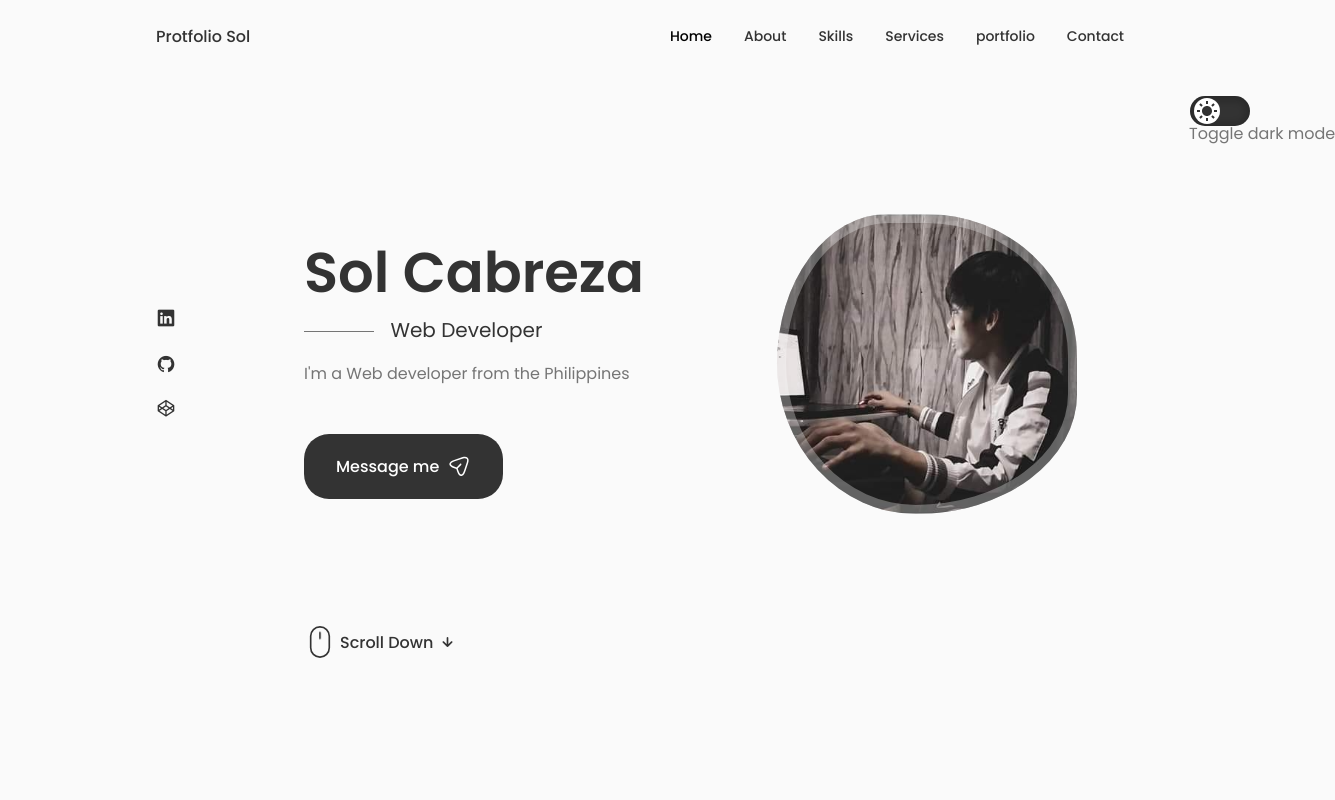
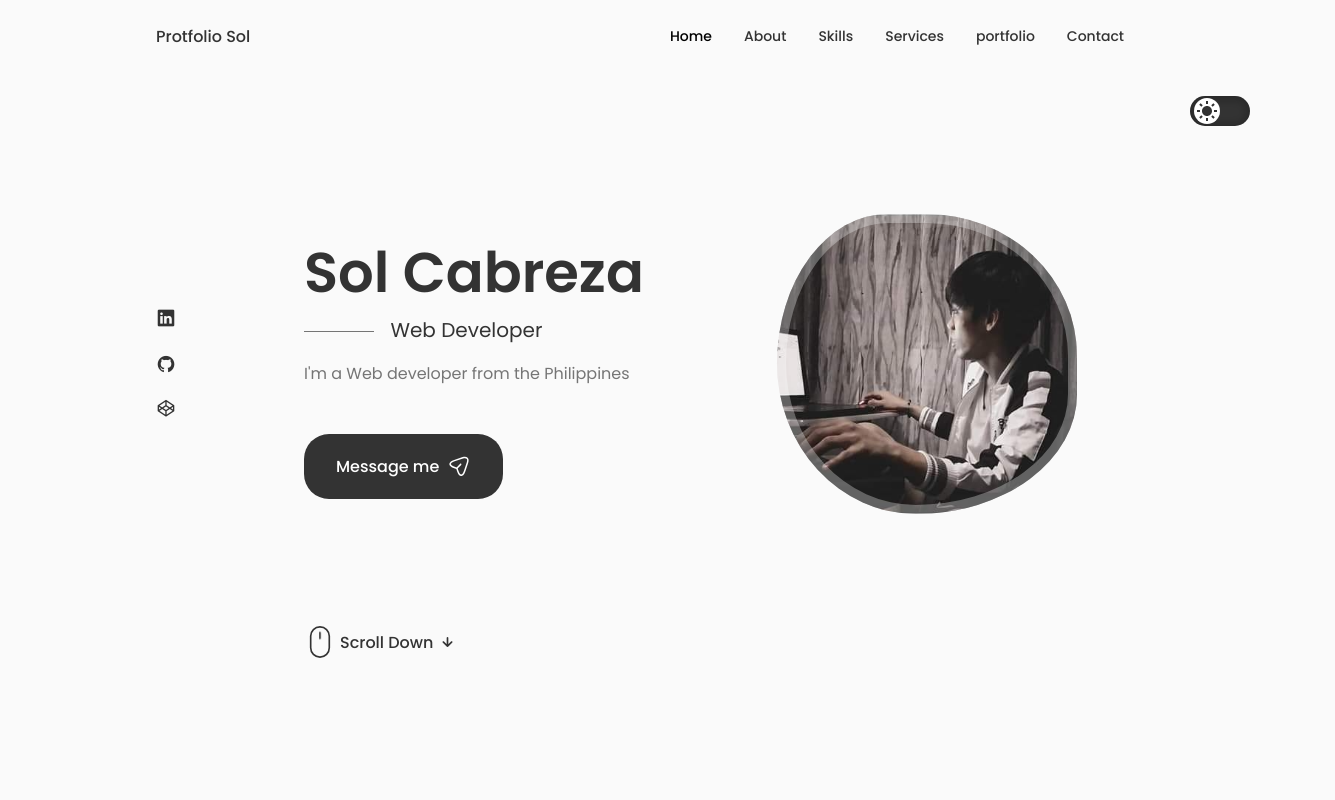
Before and after one commit to solcabz/solreact, a React (Create React App) app: page / in a window 1280 px wide. Shown: the top 800 px of the page, 1335 px wide, since content can reach past the window. Built offline with nearby package versions, Linux system fonts and the light colour scheme.

Commit message:
additional header security

```diff
--- a/src/components/home/darkmode/Darkmode.js
+++ b/src/components/home/darkmode/Darkmode.js
@@ -33,7 +33,6 @@ const Darkmode = () => {
           defaultChecked={selectedTheme === "dark"}
         />
         <span className="slider"></span>
-        <span className="sr-only">Toggle dark mode</span>
       </label>
     </div>
   );
```
